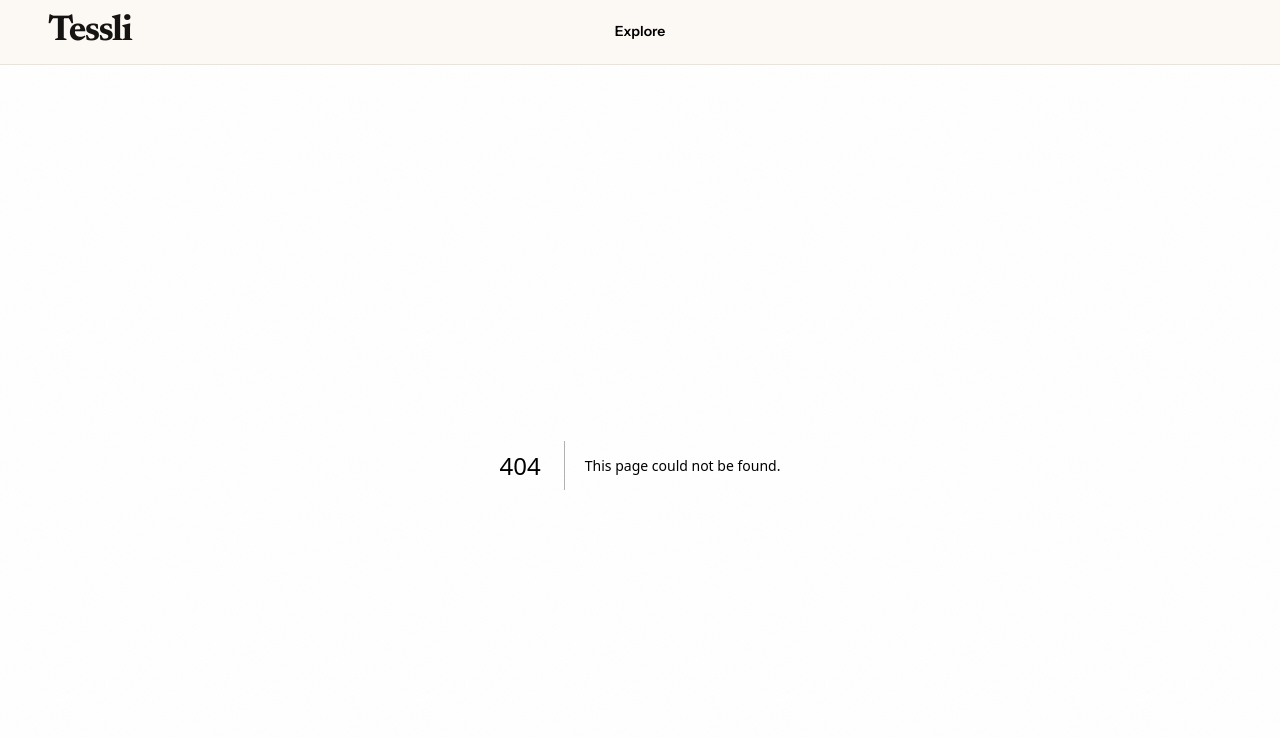
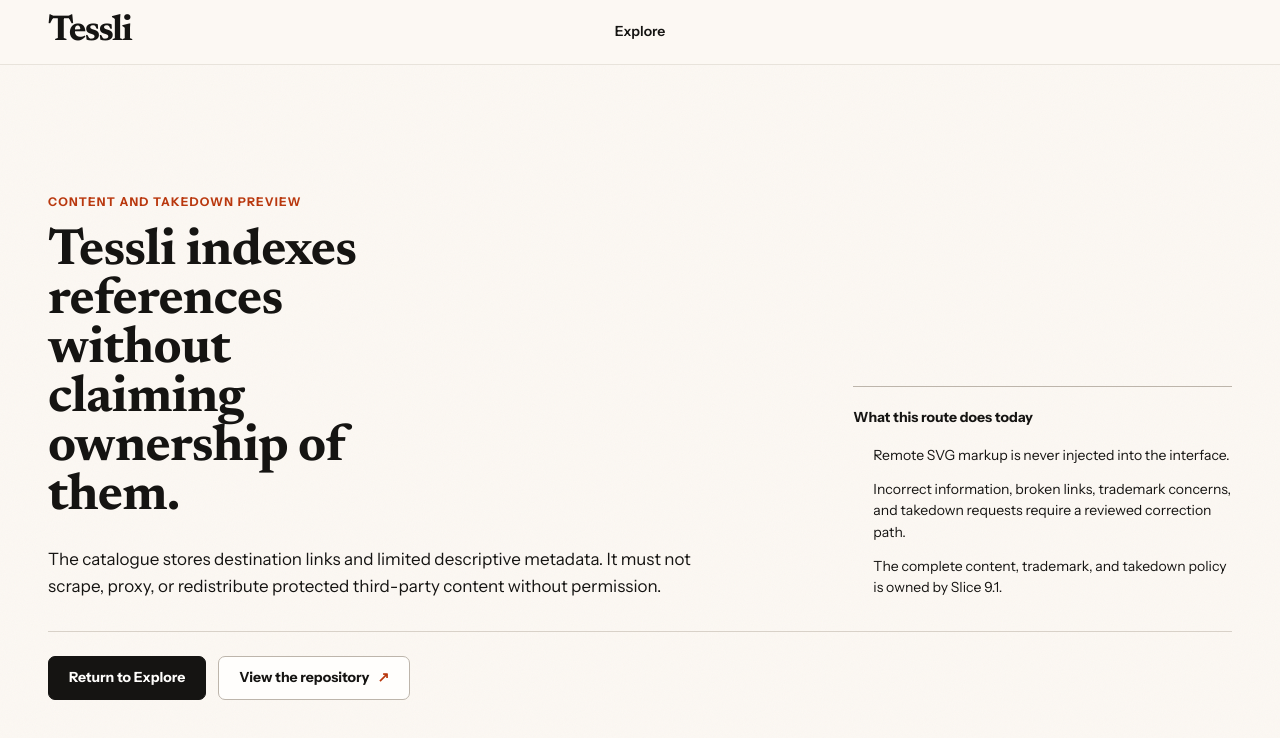
Before and after one commit to itsdeepaks/Mosaicary, a Next.js app in the folder web/: page /content-policy in a window 1280 px wide. Before the commit this address had no page. Shown: the top 738 px of the page. Built offline with nearby package versions, Linux system fonts and the light colour scheme.

Commit message:
feat(routes): add content policy route shell

```diff
--- /dev/null
+++ b/web/app/content-policy/page.tsx
@@ -0,0 +1,20 @@
+import { RoutePlaceholder } from "@/components/route-placeholder/route-placeholder";
+
+export const metadata = {
+  title: "Content policy",
+};
+
+export default function ContentPolicyPage() {
+  return (
+    <RoutePlaceholder
+      eyebrow="Content and takedown preview"
+      title="Tessli indexes references without claiming ownership of them."
+      summary="The catalogue stores destination links and limited descriptive metadata. It must not scrape, proxy, or redistribute protected third-party content without permission."
+      details={[
+        "Remote SVG markup is never injected into the interface.",
+        "Incorrect information, broken links, trademark concerns, and takedown requests require a reviewed correction path.",
+        "The complete content, trademark, and takedown policy is owned by Slice 9.1.",
+      ]}
+    />
+  );
+}
```
